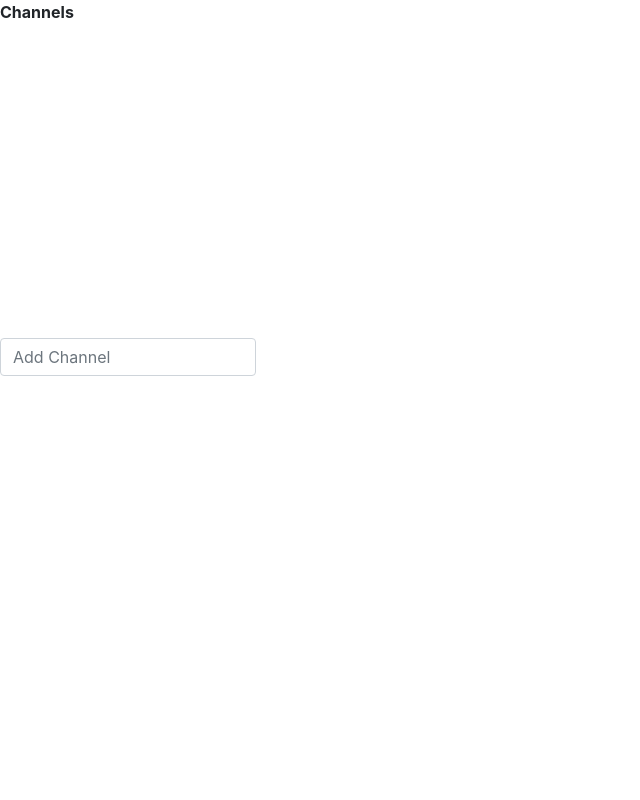
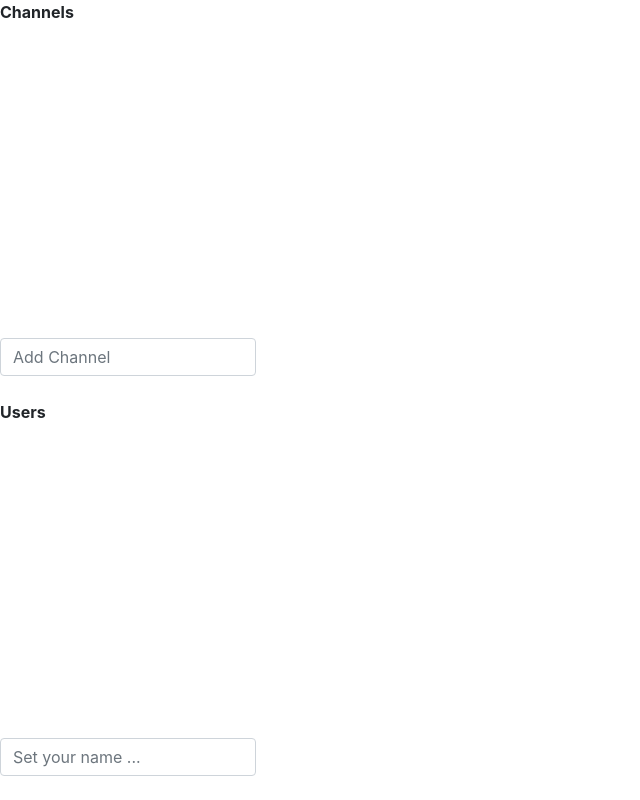
Before and after one commit to Morzaka/MyMessengerApp, a React app in the folder rtsupport/: page / in a window 1280 px wide. Shown: the whole page, without its empty margins (0-640 px from the left). Built offline with nearby package versions, Linux system fonts and the light colour scheme.

Commit message:
add feature Users

```diff
--- a/rtsupport/src/components/App.jsx
+++ b/rtsupport/src/components/App.jsx
@@ -1,12 +1,15 @@
 import React, {Component} from 'react';
 import ChannelSection from './channels/ChannelSection.jsx';
 import '../app.css';
+import User from "./users/User";
+import UserSection from "./users/UserSection";
 
 class App extends Component {
   constructor(props) {
     super(props);
     this.state = {
-      channels: []
+      channels: [],
+      users: []
     };
   }
 
@@ -22,6 +25,13 @@ class App extends Component {
     // TODO: Get Channels Messages
   }
 
+  setUserName(name){
+    let {user} = this.props;
+    users.push({id: users.length, name});
+    this.setState({users});
+    //TODO: Send to server
+  }
+
   render() {
     return (
       <div className='app'>
@@ -31,6 +41,10 @@ class App extends Component {
             addChannel={this.addChannel.bind(this)}
             setChannel={this.setChannel.bind(this)}
           />
+          <UserSection
+              {...this.state}
+              setUserName={this.setUserName.bind(this)}
+          />
         </div>
       </div>
     )
--- /dev/null
+++ b/rtsupport/src/components/users/User.jsx
@@ -0,0 +1,18 @@
+import React, {Component} from 'react';
+import PropTypes from 'prop-types';
+
+class User extends Component {
+    render() {
+        return (
+            <li>
+                {this.props.user.name}
+            </li>
+        )
+    }
+}
+
+User.propTypes = {
+    user: PropTypes.object.isRequired,
+};
+
+export default User
--- /dev/null
+++ b/rtsupport/src/components/users/UserForm.jsx
@@ -0,0 +1,33 @@
+import React, {Component} from 'react';
+import PropTypes from 'prop-types';
+
+class UserForm extends Component {
+    onSubmit(evnet) {
+        evnet.preventDefault();
+        const node = this.refs.userName;
+        const userName = node.value;
+        this.props.setUserName(userName);
+        node.value = '';
+    }
+
+    render() {
+        return (
+            <form onSubmit={this.onSubmit.bind(this)}>
+                <div className='form-group'>
+                    <input
+                        ref='userName'
+                        type='text'
+                        className='form-control'
+                        placeholder='Set your name ...'
+                    />
+                </div>
+            </form>
+        )
+    }
+}
+
+UserForm.propTypes = {
+    setUserName: PropTypes.func.isRequired
+};
+
+export default UserForm
--- /dev/null
+++ b/rtsupport/src/components/users/UserList.jsx
@@ -0,0 +1,25 @@
+import React, {Component} from 'react';
+import User from './User.jsx'
+import PropTypes from 'prop-types';
+
+class UserList extends Component {
+    render() {
+        return (
+            <ul>{
+                this.props.users.map(usr => {
+                    return (
+                        <User
+                        user={usr}
+                        key={usr.id}
+                    />)
+                })
+            }</ul>
+        )
+    }
+}
+
+UserList.propTypes = {
+    users: PropTypes.array.isRequired,
+};
+
+export default UserList
--- /dev/null
+++ b/rtsupport/src/components/users/UserSection.jsx
@@ -0,0 +1,27 @@
+import React, {Component} from 'react';
+import UserList from './UserList.jsx';
+import UserForm from './UserForm.jsx';
+import PropTypes from 'prop-types';
+
+class UserSection extends Component {
+    render() {
+        return (
+            <div className='support panel panel-primary'>
+                <div className='panel-heading'>
+                    <strong>Users</strong>
+                </div>
+                <div className='panel-body users'>
+                    <UserList {...this.props}/>
+                    <UserForm {...this.props} />
+                </div>
+            </div>
+        )
+    }
+}
+
+UserSection.propTypes = {
+    users: PropTypes.array.isRequired,
+    setUserName: PropTypes.func.isRequired,
+};
+
+export default UserSection
```
Also changed, not shown: rtsupport/src/components/messages/Message.jsx (added).
